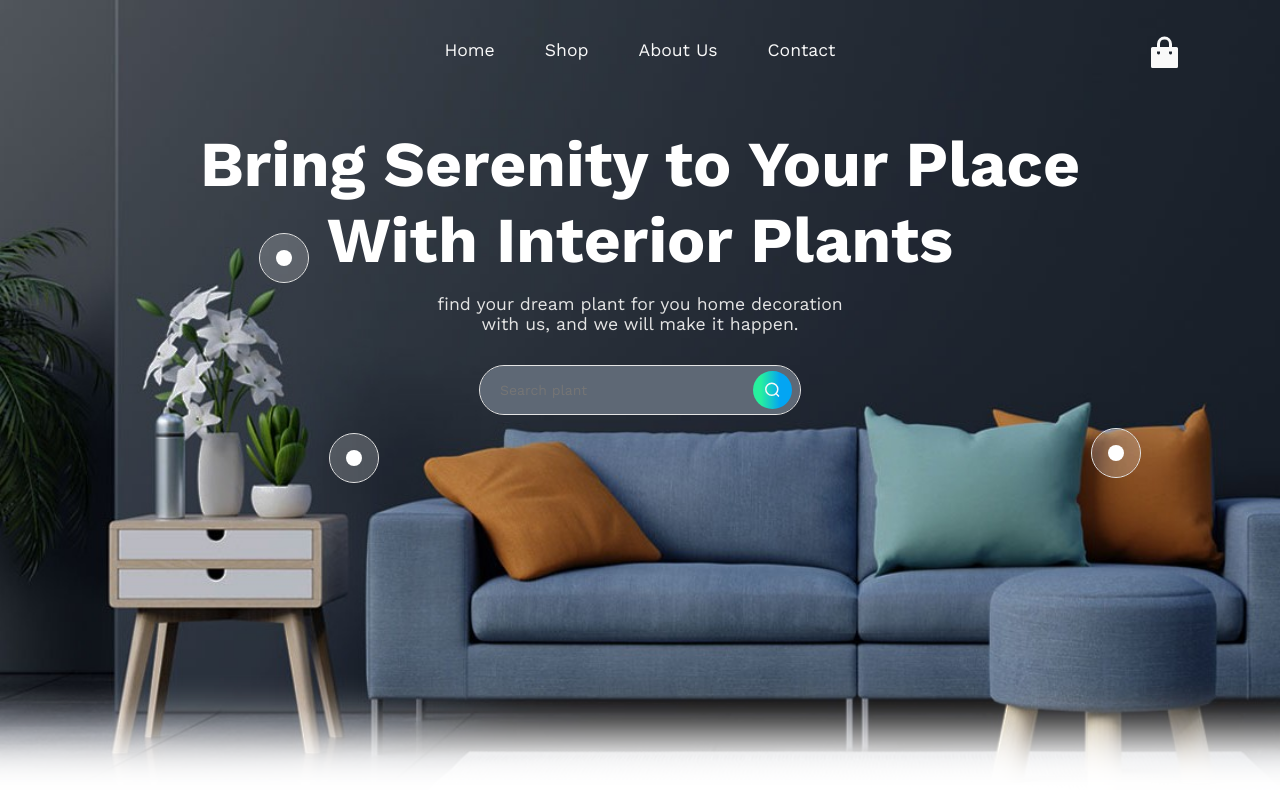
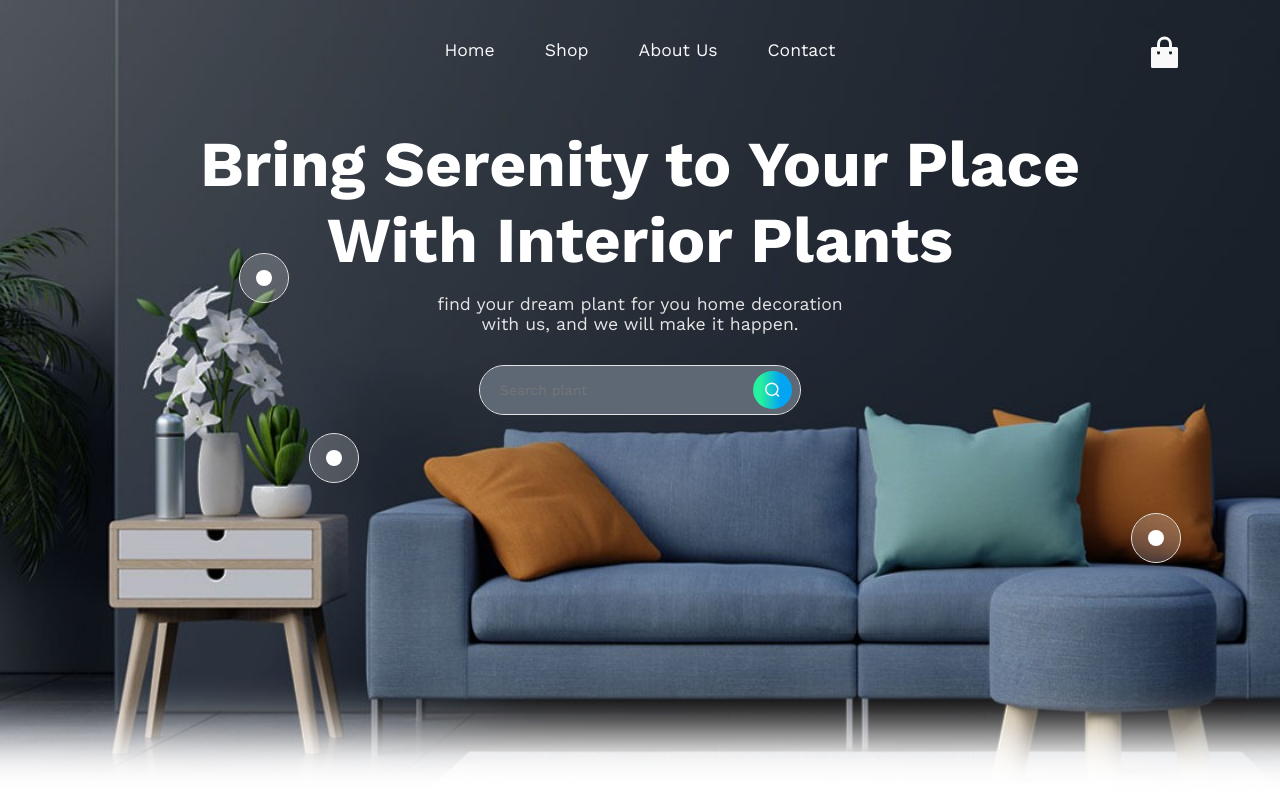
Before and after one commit to ArdonitSaliji/plant-shop, a React (Vite) app: page / in a window 1280 px wide. Shown: the top 800 px of the page. Built offline with nearby package versions, Linux system fonts and the light colour scheme.

Commit message:
positions of points at images changed

```diff
--- a/src/components/Hero/Hero.scss
+++ b/src/components/Hero/Hero.scss
@@ -85,6 +85,7 @@
     .hero-points {
         width: 100%;
         position: relative;
+
         .hero-point {
             transition: 0.2s;
             width: 3rem;
@@ -103,20 +104,20 @@
 
             &.right {
                 position: absolute;
-                top: 15px;
-                right: 140px;
+                top: 100px;
+                right: 100px;
             }
 
             &.left1 {
                 position: absolute;
-                left: 330px;
+                left: 310px;
                 top: 20px;
             }
 
             &.left2 {
                 position: absolute;
-                left: 260px;
-                top: -180px;
+                left: 240px;
+                top: -160px;
             }
 
             .inner-point {
```
